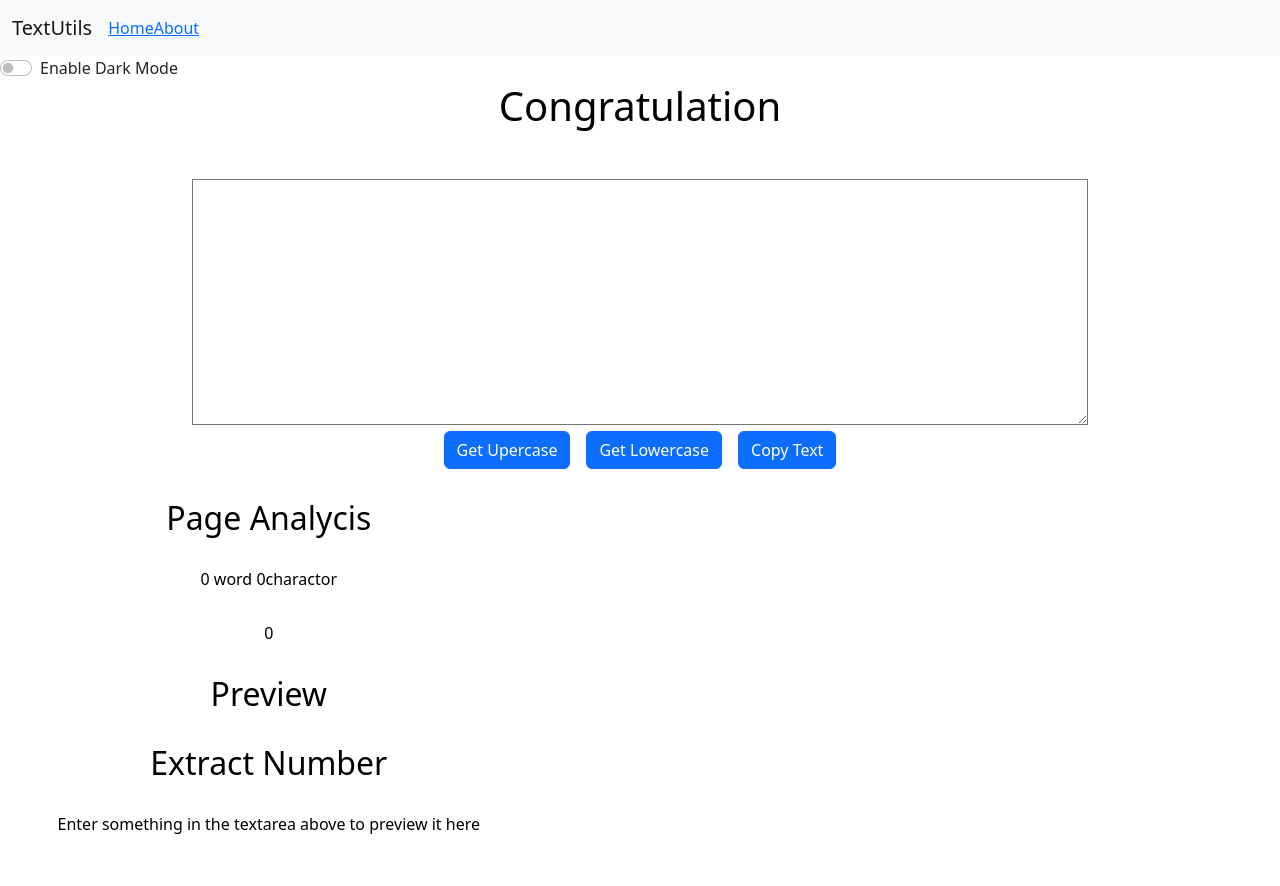
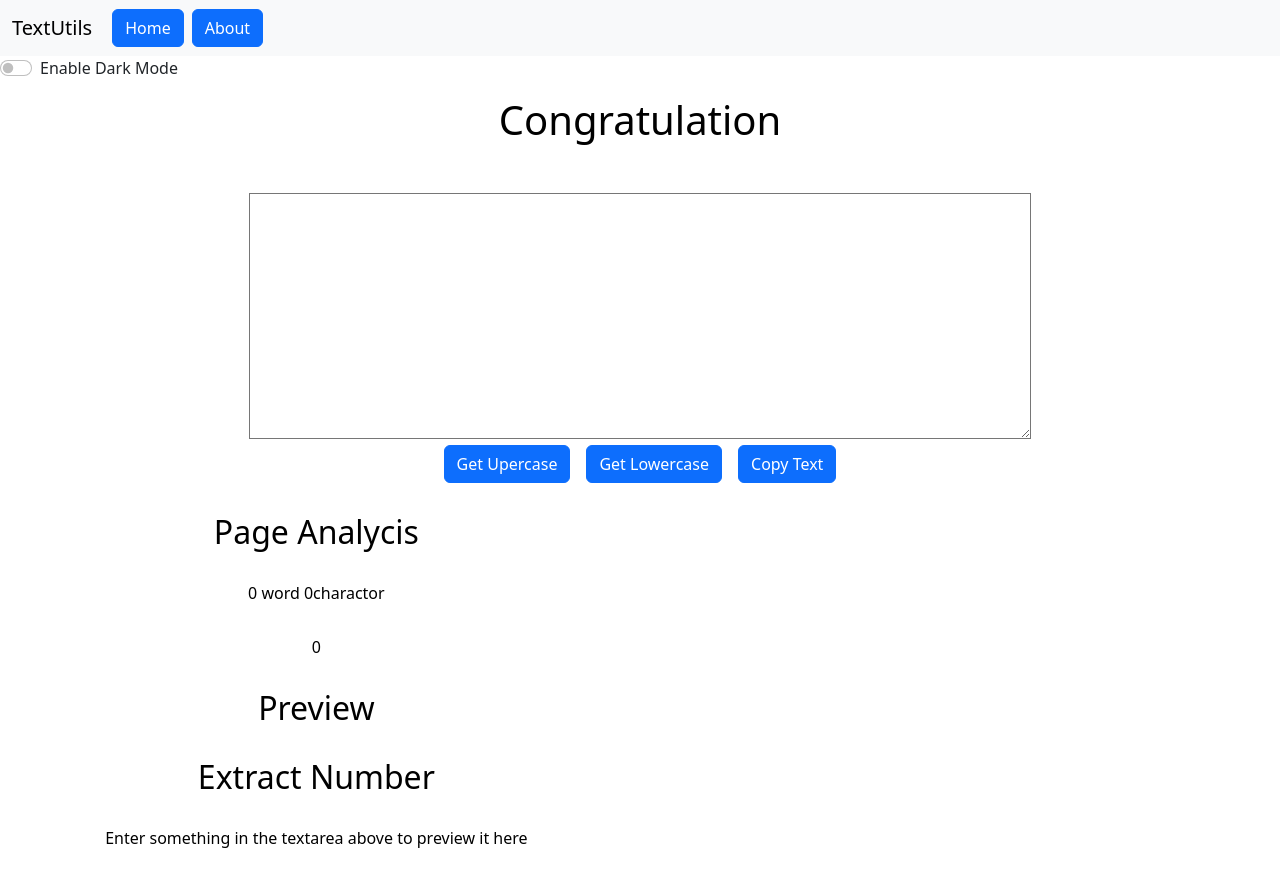
Before and after one commit to ashuthakur1605/TextEditor, a React (Create React App) app: page / in a window 1280 px wide. Shown: the top 886 px of the page. Built offline with nearby package versions, Linux system fonts and the light colour scheme.

Commit message:
All done

```diff
--- a/package.json
+++ b/package.json
@@ -1,5 +1,5 @@
 {
-  "homepage": "https://ashuthakur1605.github.io/ProfessionalWebsite",
+  "homepage": "https://ashuthakur1605.github.io/Website",
   "name": "my-app",
   "version": "0.1.0",
   "private": true,
@@ -7,6 +7,7 @@
     "@testing-library/jest-dom": "^5.16.4",
     "@testing-library/react": "^13.3.0",
     "@testing-library/user-event": "^13.5.0",
+    "concurrently": "^7.6.0",
     "gh-pages": "^4.0.0",
     "react": "^18.1.0",
     "react-dom": "^18.1.0",
--- a/src/App.js
+++ b/src/App.js
@@ -1,14 +1,49 @@
-// import './App.css';
+// import React from "react";
+// // import './App.css';
+// import { useState } from 'react';
+// import Web from './practice/web';
+// import Nav from './practice/Naav';
+// import './practice/T.css';
+// // import Aboutus from './practice/About';
+
+// function App() {
+//   const [mode, setmode] = useState('light')
+
+//   const toggleMode = () => {
+//     if (mode === 'light') {
+//       setmode('dark');
+//       document.body.style.backgroundColor = '#003344'
+//     }
+//     else {
+//       setmode('light');
+//       document.body.style.backgroundColor = 'white'
+//     }
+//   }
+
+//   return (<>
+
+//     <Nav title='TextUtils' mode={mode} toggleMode={toggleMode} />
+//     <Web mode={mode} />
+//   </>
+
+//   );
+// }
+
+// export default App;
+
 import { useState } from 'react';
 import Web from './practice/web';
 import Nav from './practice/Naav';
 import './practice/T.css';
+import Aboutus from './practice/About';
 // import Aboutus from './practice/About';
 
 import React from "react";
-
-
-
+import {
+  BrowserRouter as Router,
+  Switch,
+  Route,
+} from "react-router-dom";
 
 
 
@@ -19,20 +54,46 @@ function App() {
     if (mode === 'light') {
       setmode('dark');
       document.body.style.backgroundColor = '#003344'
+      document.title = 'TextUtils - Dark Mode'
     }
     else {
       setmode('light');
       document.body.style.backgroundColor = 'white'
+      document.title = 'TextUtils - Light Mode'
     }
   }
 
+  // function App() {
+  //   document.body.style.backgroundColor = 'white'
+  // }
+
+
+
   return (<>
 
-    <Nav title='TextUtils' mode={mode} toggleMode={toggleMode} />
-    <Web mode={mode} />
-  </>
+    <Router>
+      <Nav title='TextUtils' mode={mode} toggleMode={toggleMode} />
+      <div className="container my-3">
 
-  );
+        <Switch>
+
+          <Route exact path="/about">
+            <Aboutus />
+          </Route>
+
+          <Route exact path="/">
+            <Web mode={mode} />
+          </Route>
+        </Switch>
+      </div>
+
+      {/* <Nav/> */}
+      {/* <Aboutus/> */}
+    </Router>
+
+  {/* <Nav title='TextUtils' mode={mode} toggleMode={toggleMode} />
+  <Web mode={mode}  */}
+    </>
+);
 }
-
 export default App;
--- a/src/practice/Naav.js
+++ b/src/practice/Naav.js
@@ -1,50 +1,26 @@
 
 import React from "react"
+import { Link } from "react-router-dom"
 // import { a } from "react-router-dom"
 // import PropType from 'prop-types'
 export default function Nav(props) {
     return (
         <>
             <header>
-                {/* <nav className={`navbar navbar-expand-lg navbar-
-                ${props.mode} bg-${props.mode}`}>
-                    <div className="container-fluid">
-                        <a className="navbar-brand" href="#">Navbar</a>
-                        <button className="navbar-toggler" type="button" data-bs-toggle="collapse" data-bs-target="#navbarSupportedContent" aria-controls="navbarSupportedContent" aria-expanded="false" aria-label="Toggle navigation">
-                            <span className="navbar-toggler-icon"></span>
-                        </button>
-                        <div className="collapse navbar-collapse" id="navbarSupportedContent">
-                            <ul className="navbar-nav me-auto mb-2 mb-lg-0">
-                                <li className="nav-item">
-                                    <a className="nav-link active" aria-current="page" href="#">Home</a>
-                                </li>
-                                <li className="nav-item">
-                                    <a className="nav-link" href="#">About</a>
-                                </li>
-
-
-                            </ul>
-                            <form className="d-flex" role="search">
-                                <input className="form-control me-2" type="search" placeholder="Search" aria-label="Search"/>
-                                    <button className="btn btn-outline-success" type="submit">Search</button>
-                            </form>
-                        </div>
-                    </div>
-                </nav> */}
                 <nav className={`navbar navbar-expand-lg navbar-
                 ${props.mode} bg-${props.mode}`}>
                     <div className="container-fluid">
-                        <a className="navbar-brand" href="#">{props.title}</a>
+                        <Link className="navbar-brand"  style={{color: props.mode === 'dark' ? 'white' : 'black' }} to="/">{props.title}</Link>
                         <button className="navbar-toggler" type="button" data-bs-toggle="collapse" data-bs-target="#navbarNavAltMarkup" aria-controls="navbarNavAltMarkup" aria-expanded="false" aria-label="Toggle navigation">
                             <span className="navbar-toggler-icon"></span>
                         </button>
                         <div className="collapse navbar-collapse" id="navbarNavAltMarkup">
                             <div className="navbar-nav">
                                <li>
-                                <a className="nav-a active" aria-current="page" href="#">Home</a>
+                               <Link className="btn btn-primary mx-1" to='/' role="button">Home</Link>
                                </li>
                                 <li>
-                                <a className="nav-a" href="#">About</a>
+                                <Link className="btn btn-primary mx-1" to='/about' role="button">About</Link>
                                 </li>
                             </div>
                         </div>
```
Also changed, not shown: jj.js (deleted), 1 other file (tests, documents, lock files or other folders).
